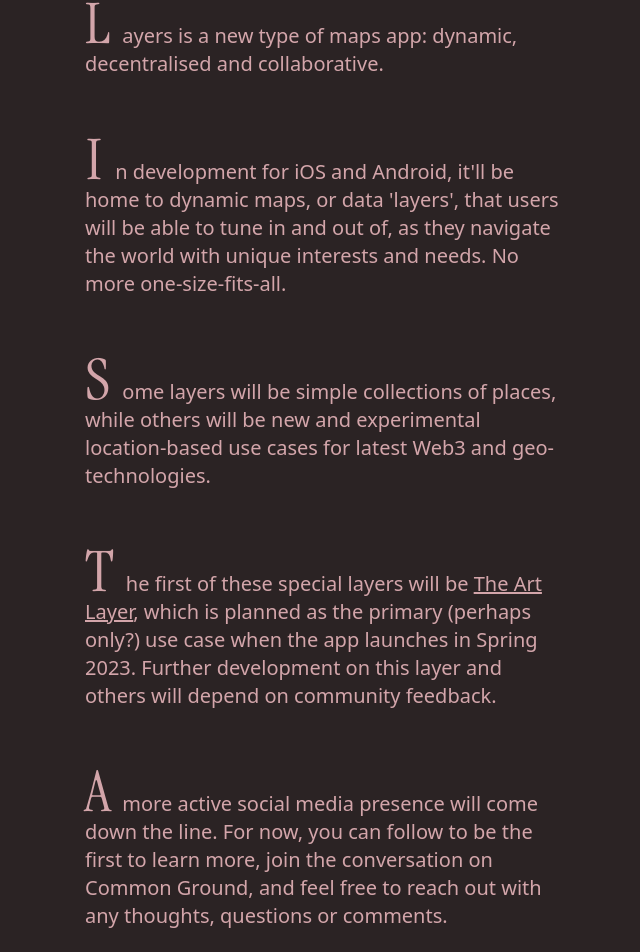
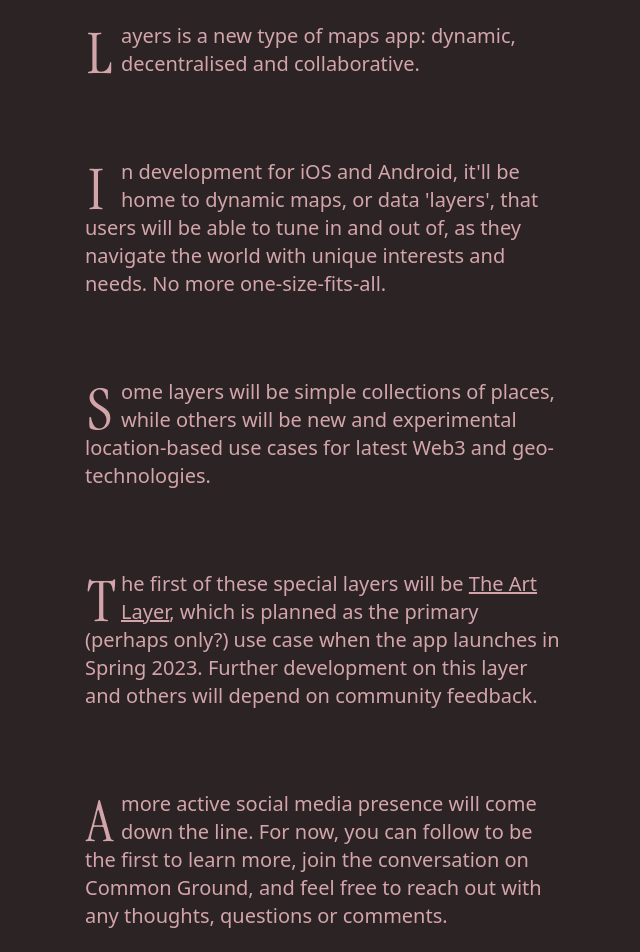
Before and after one commit to softersystems/geo-webapp, a Next.js app: page / in a window 1280 px wide. Shown: the part 954-1906 px from the top of the page, without its empty margins (315-955 px from the left). Built offline with nearby package versions, Linux system fonts and the light colour scheme.

Commit message:
fix drop caps in description

```diff
--- a/pages/index.tsx
+++ b/pages/index.tsx
@@ -36,27 +36,43 @@ export default function Home() {
           className={`max-w-[30rem] mx-4 my-40 sm:m-40 text-xl text-left opacity-80`}
         >
           <p className="mb-20">
-            <span className={`text-6xl ${fontITCGaramond.className}`}>L </span>
+            <span
+              className={`text-dropcap float-left w-9 pl-0.5 -mb-12 ${fontITCGaramond.className}`}
+            >
+              L{" "}
+            </span>
             ayers is a new type of maps app: dynamic, decentralised and
             collaborative.
           </p>
           <p className="mb-20">
-            <span className={`text-6xl ${fontITCGaramond.className}`}>I </span>n
-            development for iOS and Android, it&apos;ll be home to dynamic maps,
-            or data &apos;layers&apos;, that users will be able to tune in and
-            out of, as they navigate the world with unique interests and needs.
-            No more one-size-fits-all.
+            <span
+              className={`text-dropcap float-left w-9 pl-0.5 -mb-12 ${fontITCGaramond.className}`}
+            >
+              I{" "}
+            </span>
+            n development for iOS and Android, it&apos;ll be home to dynamic
+            maps, or data &apos;layers&apos;, that users will be able to tune in
+            and out of, as they navigate the world with unique interests and
+            needs. No more one-size-fits-all.
           </p>
 
           <p className="mb-20">
-            <span className={`text-6xl ${fontITCGaramond.className}`}>S </span>
+            <span
+              className={`text-dropcap float-left w-9 pl-0.5 -mb-12 ${fontITCGaramond.className}`}
+            >
+              S{" "}
+            </span>
             ome layers will be simple collections of places, while others will
             be new and experimental location-based use cases for latest Web3 and
             geo-technologies.
           </p>
 
           <p className="mb-20">
-            <span className={`text-6xl ${fontITCGaramond.className}`}>T </span>
+            <span
+              className={`text-dropcap float-left w-9 pl-0.5 -mb-12 ${fontITCGaramond.className}`}
+            >
+              T{" "}
+            </span>
             he first of these special layers will be{" "}
             <Link href="/art" className={"underline"}>
               The Art Layer
@@ -67,7 +83,11 @@ export default function Home() {
           </p>
 
           <p className="mb-20">
-            <span className={`text-6xl ${fontITCGaramond.className}`}>A </span>{" "}
+            <span
+              className={`text-dropcap float-left w-9 pl-0.5 -mb-12 ${fontITCGaramond.className}`}
+            >
+              A{" "}
+            </span>{" "}
             more active social media presence will come down the line. For now,
             you can follow to be the first to learn more, join the conversation
             on Common Ground, and feel free to reach out with any thoughts,
--- a/tailwind.config.js
+++ b/tailwind.config.js
@@ -7,10 +7,11 @@ module.exports = {
   theme: {
     extend: {
       fontSize: {
-        "6xl": [
+        dropcap: [
           "4rem",
           {
-            lineHeight: "0rem",
+            float: "left",
+            lineHeight: "4.8rem",
           },
         ],
         "3xl": [
```
